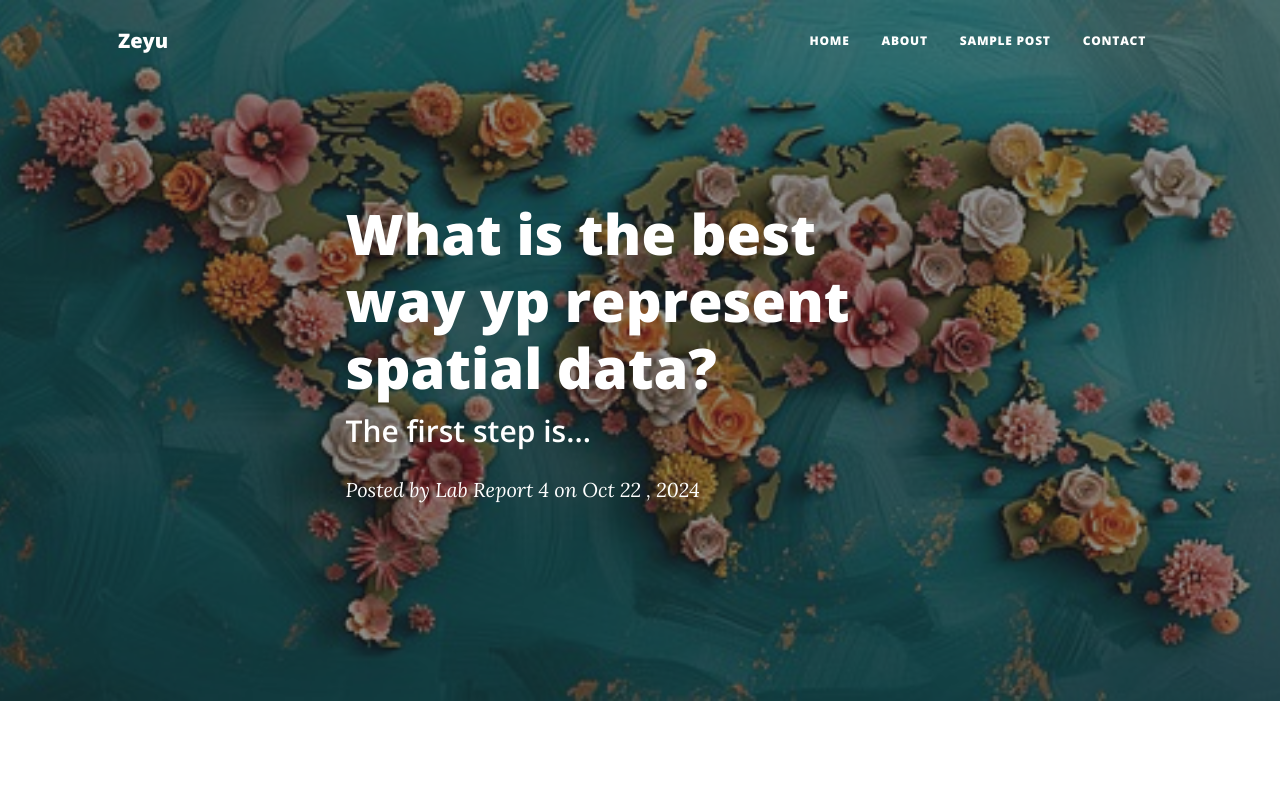
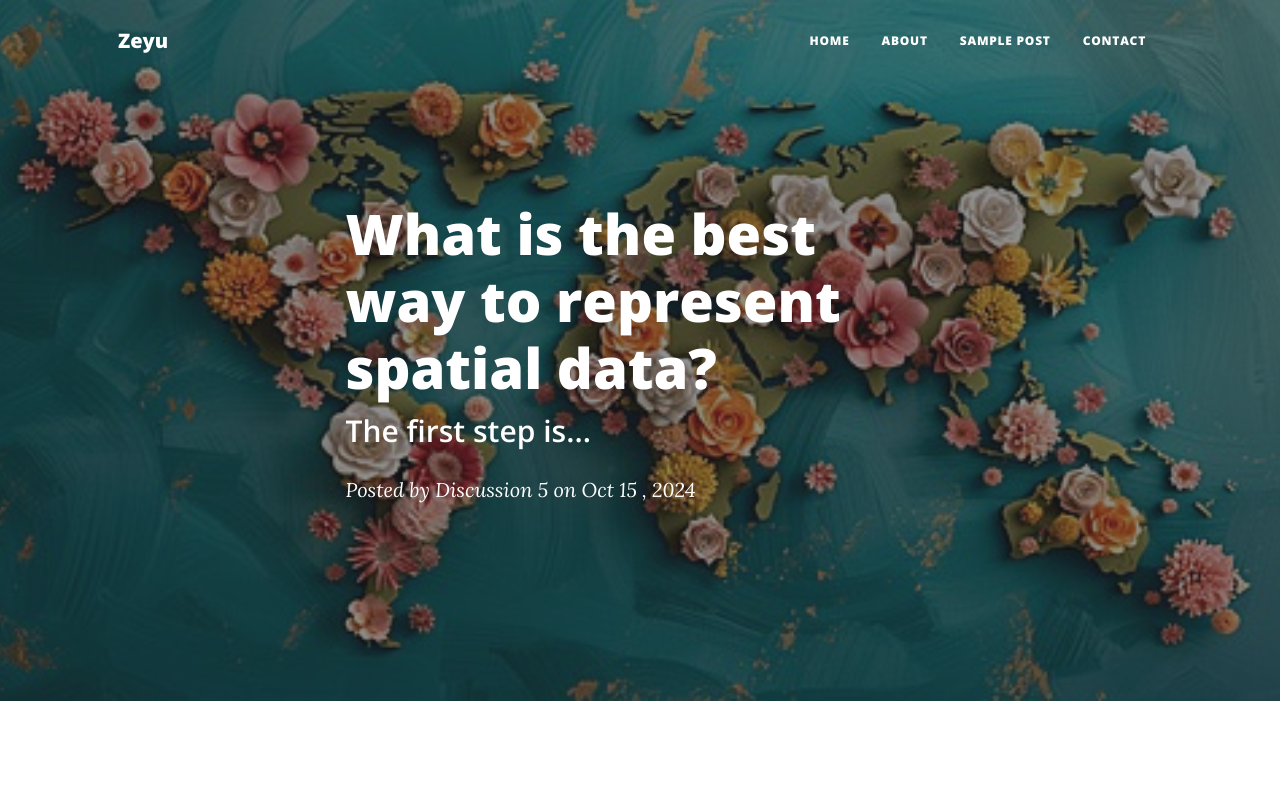
Before and after one commit to itsmccai/geographyzeyucai, a plain HTML site: page post2.html in a window 1280 px wide. Shown: the top 800 px of the page. Drawn offline with nearby package versions, Linux system fonts and the light colour scheme.

Commit message:
Update post2.html

```diff
--- a/post2.html
+++ b/post2.html
@@ -41,12 +41,12 @@
                 <div class="row gx-4 gx-lg-5 justify-content-center">
                     <div class="col-md-10 col-lg-8 col-xl-7">
                         <div class="post-heading">
-                            <h1>What is the best way yp represent spatial data?</h1>
+                            <h1>What is the best way to represent spatial data?</h1>
                             <h2 class="subheading">The first step is...</h2>
                             <span class="meta">
                                 Posted by
-                                <a href="#!">Lab Report 4</a>
-                                on Oct 22 , 2024
+                                <a href="#!">Discussion 5</a>
+                                on Oct 15 , 2024
                             </span>
                         </div>
                     </div>
```
